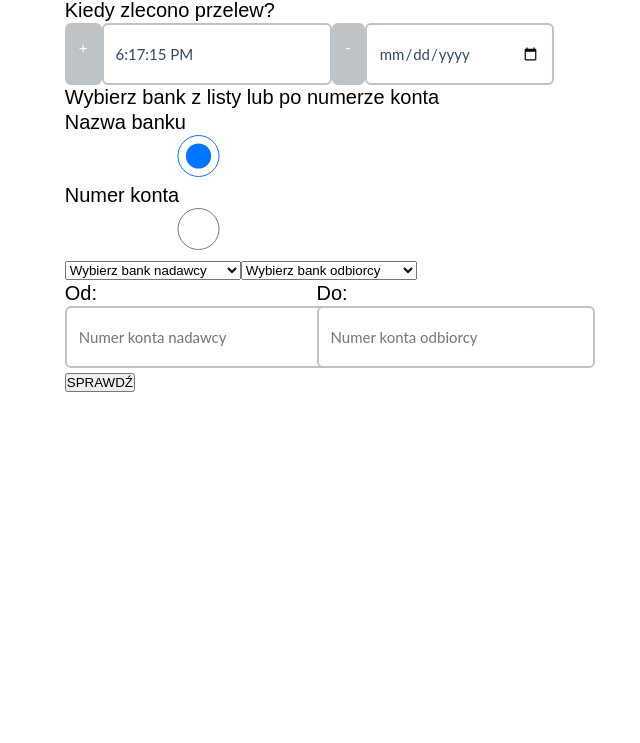
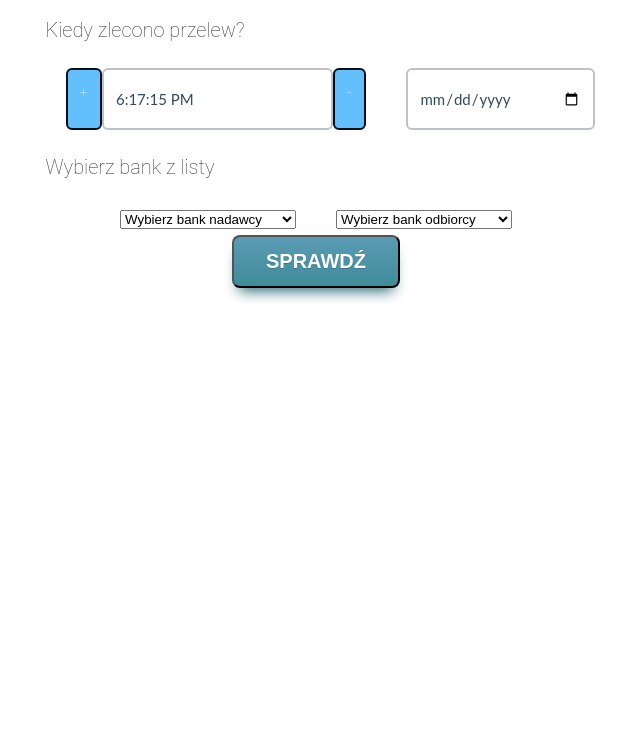
Before and after one commit to aniaska4/tranfer_calc, a plain HTML site: page index.html in a window 1280 px wide. Shown: the part 57-800 px from the top of the page, without its empty margins (324-964 px from the left). Drawn offline with nearby package versions, Linux system fonts and the light colour scheme.

Commit message:
add style in form

```diff
--- a/index.html
+++ b/index.html
@@ -10,6 +10,7 @@
     <script src="data/data.js"></script>
     <script src="https://cdnjs.cloudflare.com/ajax/libs/moment.js/2.18.1/moment.min.js"></script>
     <script src="https://ajax.googleapis.com/ajax/libs/jquery/3.4.0/jquery.min.js"></script>
+    <link href="https://fonts.googleapis.com/css?family=Roboto:400,700,700i,900&display=swap">
 </head>
 <body>
     <div class="container">
@@ -29,15 +30,15 @@
                             <input type="date" name="date" id="date" class="field">
                         </div>
                     </div>
-                    <p class="field-desc space">Wybierz bank z listy lub po numerze konta</p>
-                    <div class="flex">
+                    <p class="field-desc space">Wybierz bank z listy</p>
+                    <!-- <div class="flex">
                         <div class="item-6">
                             <label class="wrap-radio">Nazwa banku<input type="radio" name="type" id="" value="by-name" checked="checked" class="field"><span class="circle"></span></label>
                             <label class="wrap-radio">Numer konta<input type="radio" name="type" id="" value="by-nr" class="field"><span class="circle"></span></label>
                         </div>
                         <div class="item-6">
                         </div>
-                    </div>
+                    </div> -->
                     <div class="flex account-by-name">
                         <div class="item-6">
                             <select name="from-bank" id="from-bank">
@@ -50,7 +51,7 @@
                             <option value="alr">Alior Bank</option><option value="bph">Bank BPH</option><option value="bps">Bank BPS</option><option value="agri">Credit Agricole</option><option value="mil">Bank Millennium</option><option value="pek">Bank Pekao SA</option><option value="pcz">Bank Pocztowy</option><option value="sant">Santander</option><option value="bgk">BGK</option><option value="fts">BGŻ BNP Paribas</option><option value="bos">BOŚ Bank</option><option value="cit">Bank Handlowy (Citibank)</option><option value="lks">Volkswagen Bank</option><option value="deu">Deutsche Bank Polska</option><option value="dnb">DnB NORD</option><option value="eur">Eurobank</option><option value="gin">Getin Bank</option><option value="hsb">HSBC Bank Polska</option><option value="ide">Idea Bank</option><option value="ing">ING Bank Śląski</option><option value="int">Inteligo</option><option value="mbk">mBank</option><option value="nes">Nest Bank</option><option value="nob">Noble Bank</option><option value="nrd">Nordea Bank</option><option value="pko">PKO Bank Hipoteczny</option><option value="pkh">PKO Bank Polski</option><option value="pls">Plus Bank</option><option value="rff">Raiffeisen</option><option value="tmo">T-Mobile Usługi Bankowe</option><option value="toy">Toyota Bank</option><option value="vwb">VW Bank direct</option></select>
                         </div>
                     </div>
-                    <div class="flex account-by-nr">
+                    <!-- <div class="flex account-by-nr">
                         <div class="item-6">
                             <span class="prefix">Od: </span>
                             <input type="text" name="nr-in" id="nr-in" class="field with-prefix" placeholder="Numer konta nadawcy">
@@ -61,7 +62,7 @@
                             <input type="text" name="nr-out" id="nr-out" class="field with-prefix" placeholder="Numer konta odbiorcy">
                             <span class="bank-name"></span>
                         </div>
-                    </div>
+                    </div> -->
 
                     <div class="flex">
                         <div class="item-12">
@@ -70,11 +71,9 @@
                     </div>
                 </form>
             </div>
+            <div class="step-two">
+                <div class="information"></div>
+            </div>
         </div>
-    <div class="step-two">
-        <div class="title">
-    </div>
-    <div class="information"></div>
-
 </body>
 </html>
--- a/style.css
+++ b/style.css
@@ -3,25 +3,32 @@
   padding: 0;
 }
 body {
-  font-family: "Oswald", sans-serif;
+  font-family: "Roboto", sans-serif;
   font-size: 20px;
   line-height: 25px;
   font-weight: 200;
+  color: #363535
 }
 .container {
   max-width: 1200px;
   width: 100%;
   margin: 0 auto;
 }
-.step-one {
+.step-one, .step-two {
   display: flex;
   flex-direction: column;
   align-items: center;
 }
 .step-one h2 {
   margin: 15px;
+  color: rgb(0, 141, 177)
 }
-
+.field-desc{
+  margin: 20px 0 20px 0
+}
+.item-6{
+  margin: 5px 20px 5px 20px
+}
 .frm-czas,
 .frm-forma,
 #frm-bank,
@@ -55,8 +62,8 @@ body {
   font-size: 15px;
   color: #fff;
   text-align: center;
-  background-color: #bdc3c7;
-  border: 2px solid #bdc3c7;
+  background-color: #64c0fd;
+  border: 2px solid #000f1a;
   border-radius: 6px;
   -webkit-transition: border 0.25s linear, color 0.25s linear,
     background-color 0.25s linear;
@@ -83,9 +90,39 @@ body {
 
 .flex {
   display: flex;
+  justify-content: center;
+}
+
+.btn-send {
+	box-shadow: 0px 10px 14px -7px #276873;
+	background:linear-gradient(to bottom, #599bb3 5%, #408c99 100%);
+	background-color:#599bb3;
+	border-radius:8px;
+	display:inline-block;
+	cursor:pointer;
+	color:#ffffff;
+	font-family:Arial;
+	font-size:20px;
+	font-weight:bold;
+	padding:13px 32px;
+	text-decoration:none;
+	text-shadow:0px 1px 0px #3d768a;
+}
+.btn-send:hover {
+	background:linear-gradient(to bottom, #408c99 5%, #599bb3 100%);
+	background-color:#408c99;
+}
+.btn-send:active {
+	position:relative;
+	top:1px;
 }
 
 /* .change {
   display: flex;
   flex-direction: rows;
 } */
+
+.information {
+  margin: 30px 0 0 20px;
+  line-height: 1.5;
+}
```
